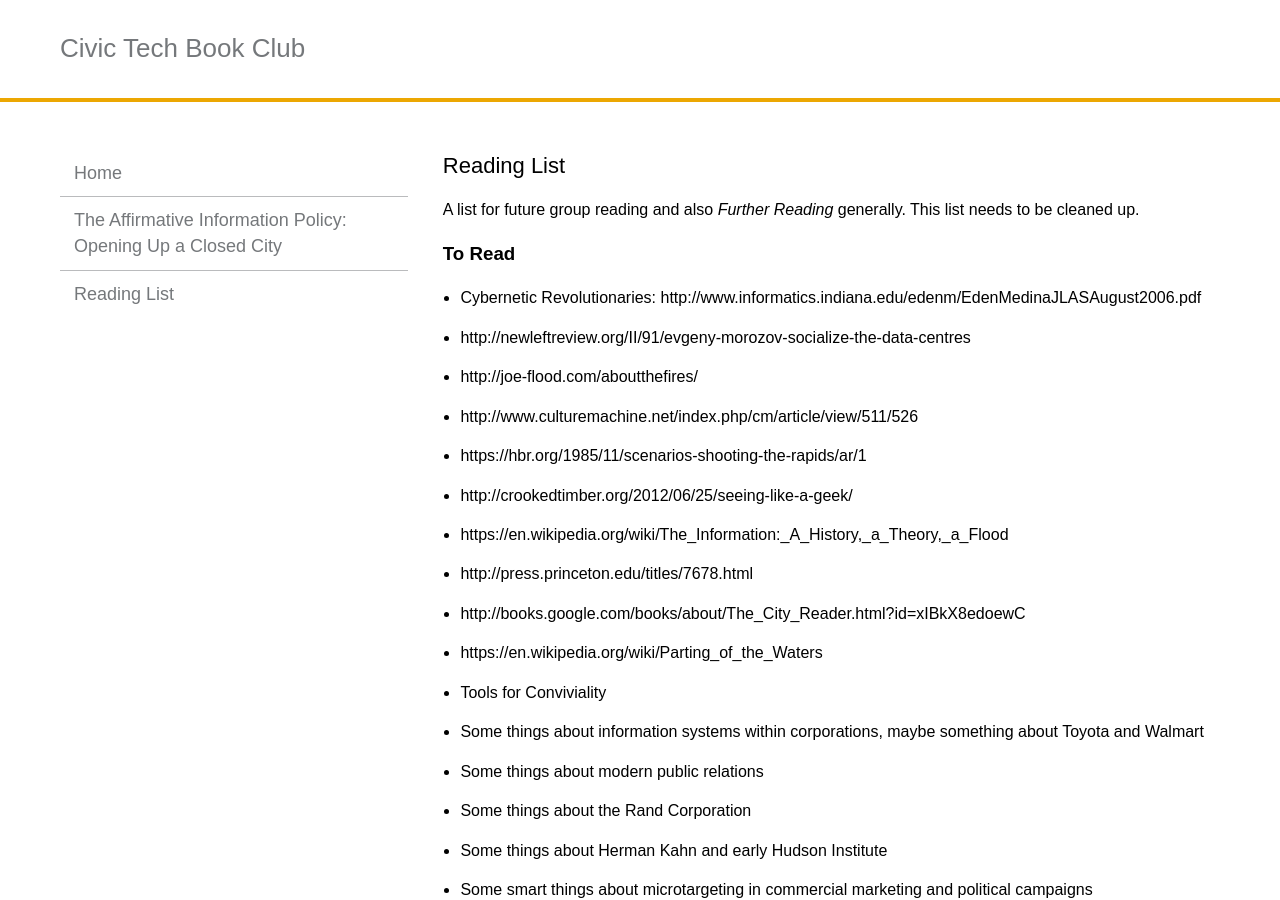
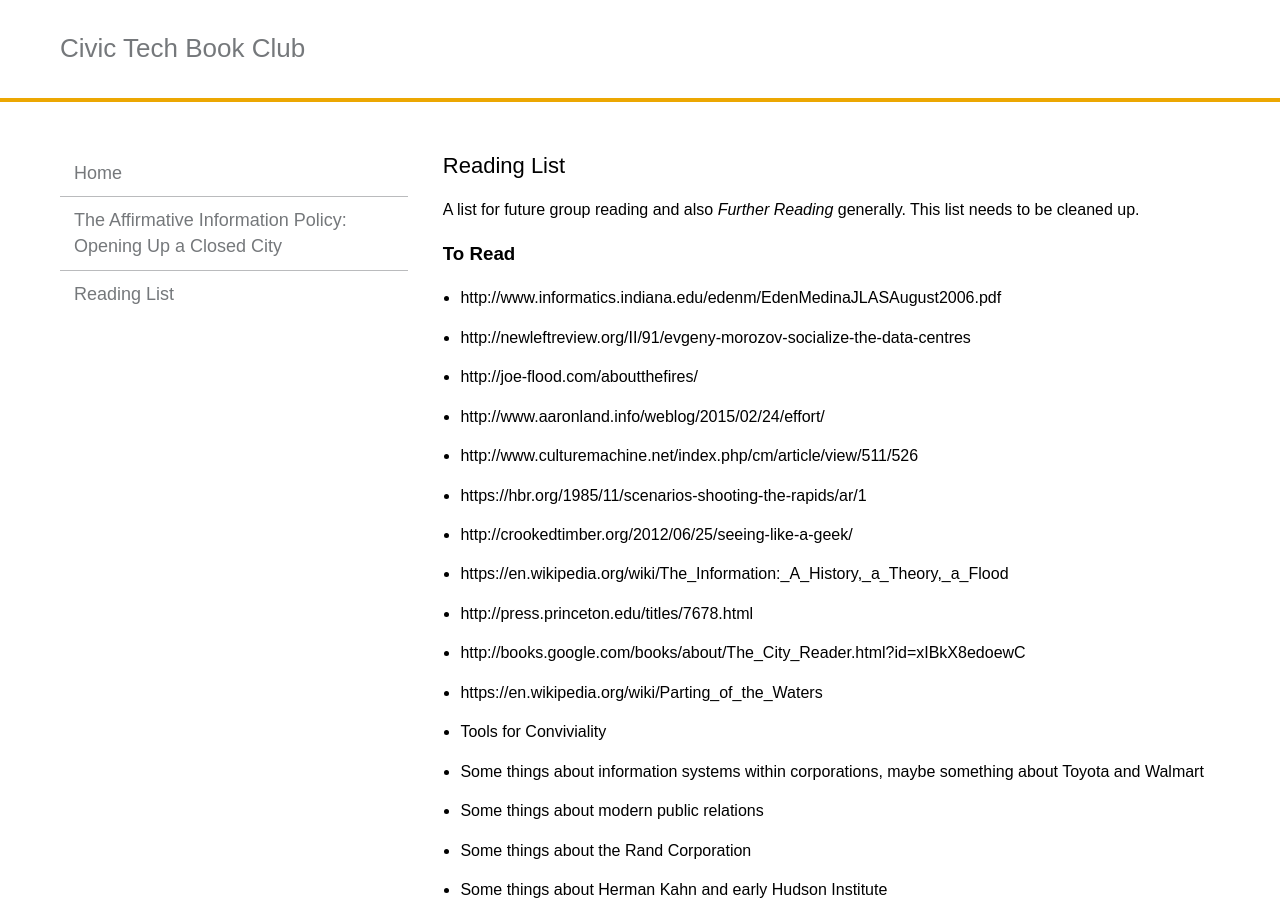
Before and after one commit to rebeccawilliams/bookclub, a Jekyll site: the page built from readinglist.md, in a window 1280 px wide and 900 px high. Built offline with Jekyll 4.4.1, drawn with Linux system fonts in a browser that asks for light colours.

Commit message:
Update readinglist.md

```diff
--- a/readinglist.md
+++ b/readinglist.md
@@ -7,9 +7,10 @@ A list for future group reading and also _Further Reading_ generally. This list
 
 ### To Read
 
-- Cybernetic Revolutionaries: http://www.informatics.indiana.edu/edenm/EdenMedinaJLASAugust2006.pdf
+- http://www.informatics.indiana.edu/edenm/EdenMedinaJLASAugust2006.pdf
 - http://newleftreview.org/II/91/evgeny-morozov-socialize-the-data-centres
 - http://joe-flood.com/aboutthefires/
+- http://www.aaronland.info/weblog/2015/02/24/effort/
 - http://www.culturemachine.net/index.php/cm/article/view/511/526
 - https://hbr.org/1985/11/scenarios-shooting-the-rapids/ar/1
 - http://crookedtimber.org/2012/06/25/seeing-like-a-geek/
```
